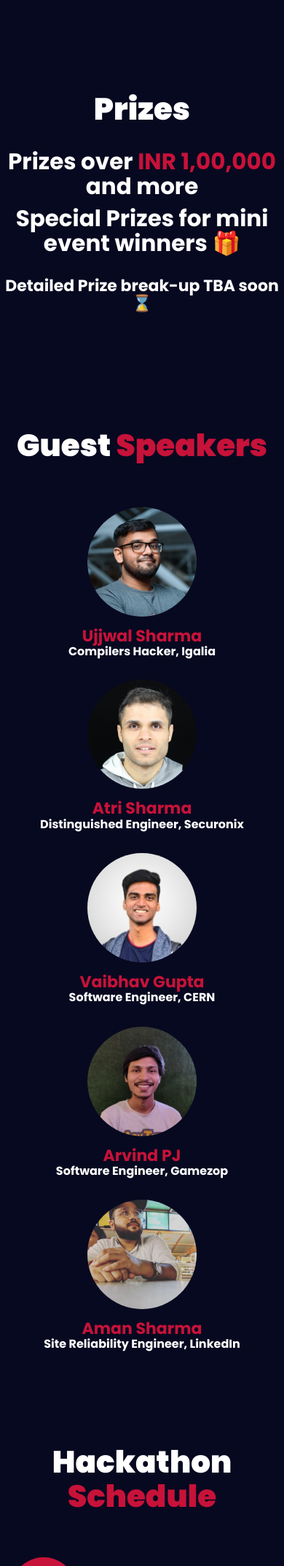
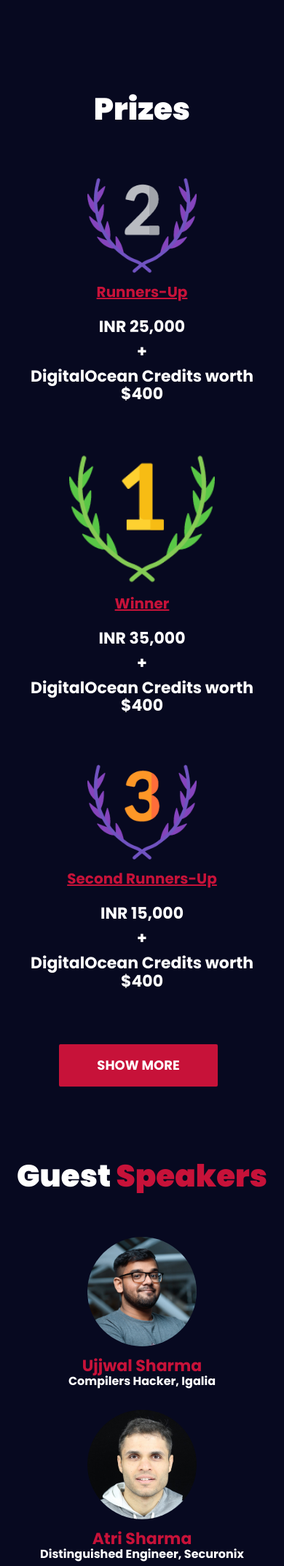
Before and after one commit to osdc/OSDHack, a PHP site: page /index.html in a window 390 px wide. Shown: the part 2369-4515 px from the top of the page at 73% size. Run offline with PHP 8.4, Linux system fonts and the light colour scheme; some libraries are stand-ins or nearby versions; some web fonts are replaced.

Commit message:
add updated prizes (#112)
* fixed speakers alignment in 768-992px

* minor issue

* navbar alignment resolved

* change prize pics

* modified prizes

* made prizes fully responsive + Rs->INR

* added oss-track details

* typo resolved

* improved oss-track link

Co-authored-by: aryanploxxx <guptamithlesh33@gmail.com>

```diff
--- a/css/style.css
+++ b/css/style.css
@@ -612,6 +612,88 @@ textarea.input {
 }
 
 /*=========================================================
+	PRIZES
+===========================================================*/
+
+.prize-amt{
+  color:white!important;
+}
+
+.prize-no{
+  margin-bottom: 25px!important;
+  text-decoration: underline;
+  color:#c71239;
+}
+
+.jiit-only-img{
+  margin-top: 25%;
+}
+
+@media only screen and (min-width:1200px){
+  .prize-img{
+    margin-top: 14%;
+  }
+
+  #jiit-only{
+    margin-left:36%;
+  }
+
+  #girls-only{
+    margin-right:36%;
+  }
+}
+
+@media only screen and (min-width:992px) and (max-width:1200px){
+  .prize-img{
+    margin-top: 17%;
+  }
+
+  #jiit-only{
+    margin-left:20%;
+  }
+
+  #girls-only{
+    margin-right:20%;
+  }
+}
+
+@media only screen and (min-width:767px) and (max-width:992px){
+  .prize-img{
+    margin-top: 22.5%;
+  }
+
+  .jiit-only-img{
+    margin-top: 34%;
+  }
+
+  #jiit-only{
+    margin-left:22%;
+  }
+
+  #girls-only{
+    margin-right:22%;
+  }
+}
+
+@media only screen and (max-width:767px){
+  #winner{
+    margin-bottom:15%;
+  }
+
+  #runner-up{
+    margin-bottom:15%;
+  }
+
+  .jiit-only-img{
+    margin-top: 10%;
+  }
+
+  .oss-track{
+    margin-top: 10%;
+  }
+}
+
+/*=========================================================
 	SPEAKERS
 ===========================================================*/
 
@@ -1239,6 +1321,13 @@ textarea.input {
   }
 }
 
+@media only screen and (max-width: 768px) {
+  #digitalocean{
+    padding:10%;
+  }
+
+}
+
 @media (min-width: 768px) and (max-width: 992px){
   .navbar-nav>li {
     float: none;
--- a/index.html
+++ b/index.html
@@ -478,102 +478,126 @@
           <!-- section title -->
           <div class="section-title section-title-prize">
             <h3 class="title"><span>Prizes</span></h3>
-            <div class="text-center" style="margin-top: 30px">
+            <!-- <div class="text-center" style="margin-top: 30px">
               <h2>Prizes over  <span style="color: #c71239">INR 1,00,000</span> and more</h2>
               <h2>Special Prizes for mini event winners 🎁</h2>
               <h3 style="margin-top: 30px;">Detailed Prize break-up TBA soon ⌛</h3>
-            </div>
+            </div> -->
           </div>
           <!-- /section title -->
 
           <!-- contact -->
 
-          <!-- <div class="col-sm-4">
+          <div class="col-sm-4" id="runner-up">
+            <div class="contact">
+              <div
+                class="speaker-img prize-img"
+                style="margin-bottom: 15px; height: 150px; overflow: hidden;"
+              >
+                <img
+                  src="img/second_2.png"
+                  alt=""
+                />
+              </div>
+              <h4 style="margin-top: -10px; font-size:20px;" class="prize-no">Runners-Up</h4>
+              <h3 class="prize-amt">INR 25,000</h3>
+              <h3  class="prize-amt">+</h3>
+              <h3  class="prize-amt">DigitalOcean Credits worth $400</h3>
+            </div>
+          </div>
+          <!-- contact -->
+
+          <div class="col-sm-4" id="winner">
             <div class="contact">
               <div
                 class="speaker-img"
-                style="margin-bottom: 15px; height: 150px; overflow: hidden"
+                style="margin-bottom: 15px; height: 200px; overflow: hidden"
               >
                 <img
-                  style="border-radius: 50%; transform: scale(1.1)"
-                  src="img/second.png"
+                  src="img/first_1.png"
                   alt=""
                 />
               </div>
-              <h3>Rs 20,000</h3>
-              <h4 style="margin-top: -10px">2nd Prize</h4>
-            </div>
-          </div> -->
+              <h4 style="margin-top: -10px; font-size:20px;" class="prize-no">Winner</h4>
+              <h3  class="prize-amt">INR 35,000</h3>
+              <h3  class="prize-amt">+</h3>
+              <h3  class="prize-amt">DigitalOcean Credits worth $400</h3>
+            </div>
+          </div>
           <!-- contact -->
 
-          <!-- <div class="col-sm-4">
+          <div class="col-sm-4">
             <div class="contact">
               <div
-                class="speaker-img"
-                style="margin-bottom: 15px; height: 150px; overflow: hidden"
+                class="speaker-img prize-img"
+                style="margin-bottom: 15px; height: 150px; overflow: hidden;"
               >
                 <img
-                  style="border-radius: 50%; transform: scale(1.2)"
-                  src="img/first.png"
-                  alt=""
-                />
-              </div>
-              <h3>Rs 30,000</h3>
-              <h4 style="margin-top: -10px">1st Prize</h4>
-            </div>
-          </div> -->
-          <!-- contact -->
-
-          <!-- <div class="col-sm-4">
-            <div class="contact">
-              <div
-                class="speaker-img"
-                style="margin-bottom: 15px; height: 150px; overflow: hidden"
-              >
-                <img style="border-radius: 50%" src="img/third.png" alt="" />
-              </div>
-              <h3>Rs 10,000</h3>
-              <h4 style="margin-top: -10px">3rd Prize</h4>
-            </div>
-          </div>
-        </div> -->
-        <!-- <div class="row">
+                  src="img/third_3.png"
+                  alt="" />
+              </div>
+              <h4 style="margin-top: -10px; font-size:20px;" class="prize-no">Second Runners-Up</h4>
+              <h3 class="prize-amt">INR 15,000</h3>
+              <h3 class="prize-amt">+</h3>
+              <h3 class="prize-amt">DigitalOcean Credits worth $400</h3>
+            </div>
+          </div>
+        </div>
+        <div class="row" style="margin-top: 4%;">
           <div id="demo" class="collapse">
-            <div class="col-sm-2"> -->
-              <!--for begining-->
+            <div class="col-sm-12">
+              <!-- <div class="col-sm-1">
+                for begining
+              </div> -->
             <!-- </div> -->
             <!-- contact -->
-            <!-- <div class="col-sm-4">
+            <div class="col-sm-4">
+              <div class="contact" id="jiit-only">
+                <div
+                  class="speaker-img jiit-only-img"
+                  style="margin-bottom: 15px; height: 94px; overflow: hidden;"
+                >
+                  <img style="border-radius: 50%" src="img/cup.png" alt="" />
+                </div>
+                <h4 style="margin-top: -10px"  class="prize-no">
+                  Best JIIT-Only Team
+                </h4>
+                <h3  class="prize-amt">INR 5,000</h3>
+              </div>
+            </div>
+            <!-- contact -->
+            <div class="col-sm-4">
               <div class="contact">
                 <div
-                  class="speaker-img"
+                  class="speaker-img oss-track"
                   style="margin-bottom: 15px; height: 150px; overflow: hidden"
                 >
                   <img style="border-radius: 50%" src="img/cup.png" alt="" />
                 </div>
-                <h3>Rs 5,000</h3>
-                <h4 style="margin-top: -10px">
-                  Consolation Prize<br />
-                  (Best JIIT-Only Team)
+                <h4 style="margin-top: -10px"  class="prize-no">
+                  Open Source Track Winner
                 </h4>
-              </div>
-            </div> -->
+                <h3  class="prize-amt">INR 10,000</h3>
+                <h4 style="color:#c71239">More details about the track <a href="rules.html#oss-track" style="text-decoration:underline;">here</a></h4>
+              </div>
+            </div>
             <!-- contact -->
-            <!-- <div class="col-sm-4">
-              <div class="contact">
+            <div class="col-sm-4">
+              <div class="contact"  id="girls-only">
                 <div
-                  class="speaker-img"
-                  style="margin-bottom: 15px; height: 150px; overflow: hidden"
+                  class="speaker-img jiit-only-img"
+                  style="margin-bottom: 15px; height: 94px; overflow: hidden;"
                 >
                   <img style="border-radius: 50%" src="img/cup.png" alt="" />
                 </div>
-                <h3>Rs 5,000</h3>
-                <h4 style="margin-top: -10px">
-                  Consolation Prize <br />(Best Girls-Only Team)
+                <h4 style="margin-top: -10px"  class="prize-no">
+                  Best JIIT Girls-Only Team<br>
                 </h4>
-              </div>
-            </div>
-            <div class="col-sm-2"></div>
+                <div style="color:white;"></div>
+                <h3 class="prize-amt">INR 5,000</h3>
+              </div>
+            </div>
+            <!-- <div class="col-sm-2"></div> -->
           </div>
         </div>
       </div>
@@ -601,7 +625,7 @@
       >
         Show More
       </button>
-    </div> -->
+    </div>
 
     <!-- Speakers -->
     <div id="guest_speakers" class="section">
```
Also changed, not shown: rules.html (+12 -3 lines), img/first_1.png (added), img/second_2.png (added), img/third_3.png (added).
